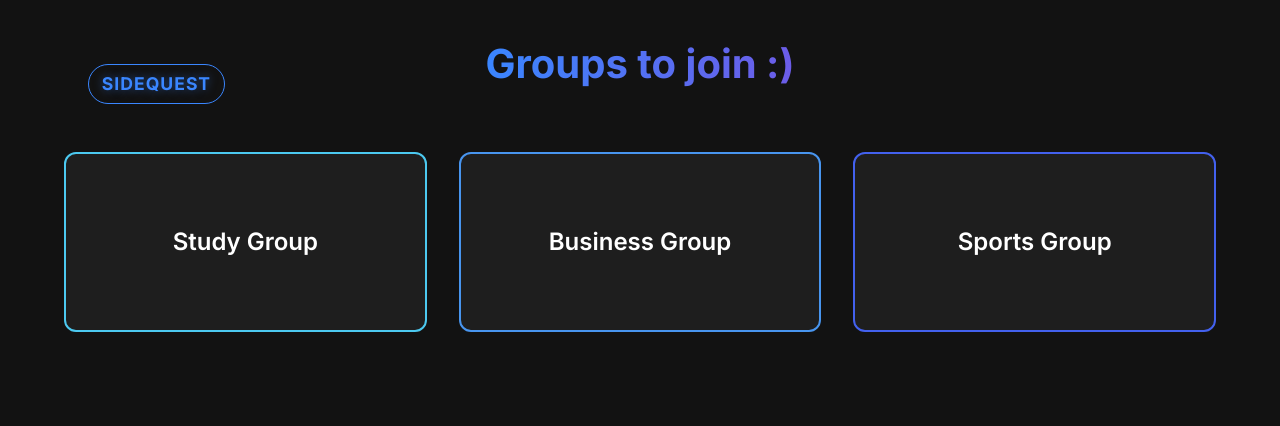
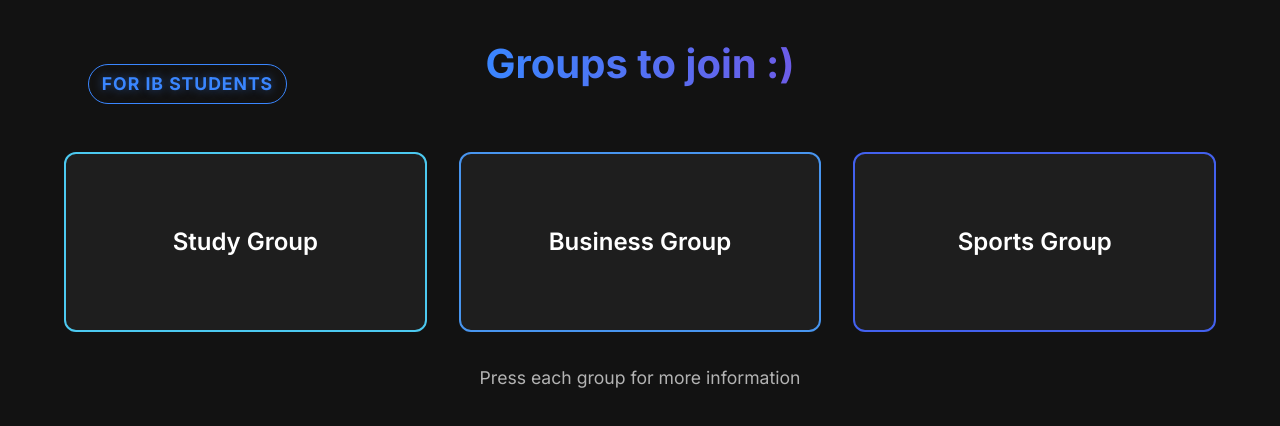
Before and after one commit to LopDaBop/SideQuestGroups, a plain HTML site: page index.html in a window 1280 px wide. Drawn offline with Linux system fonts and the light colour scheme.

Commit message:
Update home page: Change logo to 'FOR IB STUDENTS' and add instruction text

```diff
--- a/css/styles.css
+++ b/css/styles.css
@@ -67,7 +67,16 @@ h1 {
     display: grid;
     grid-template-columns: repeat(auto-fit, minmax(280px, 1fr));
     gap: 2rem;
-    margin-top: 2rem;
+    margin: 2rem 0;
+}
+
+.instruction-text {
+    text-align: center;
+    color: var(--text-secondary);
+    font-size: 1.1rem;
+    margin-top: 1.5rem;
+    opacity: 0.8;
+    animation: fadeIn 0.8s ease-out 0.4s forwards;
 }
 
 .group-button {
--- a/index.html
+++ b/index.html
@@ -10,7 +10,7 @@
 <body>
     <div class="container">
         <header>
-            <div class="logo">SideQuest</div>
+            <div class="logo">FOR IB STUDENTS</div>
             <h1>Groups to join :)</h1>
         </header>
 
@@ -26,6 +26,7 @@
                     <span>Sports Group</span>
                 </a>
             </div>
+            <p class="instruction-text">Press each group for more information</p>
         </main>
     </div>
     <script src="js/main.js"></script>
```
